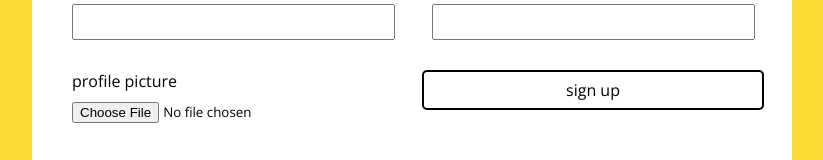
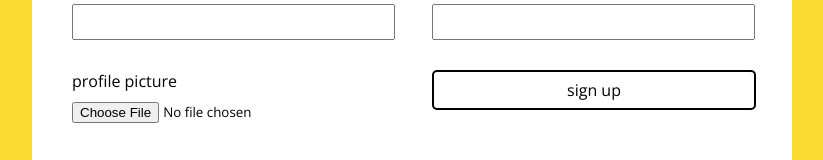
Before and after one commit to allucinatio/profile-setup, a plain HTML site: page index.html in a window 1280 px wide. Shown: the part 325-485 px from the top of the page, without its empty margins (228-1051 px from the left). Drawn offline with nearby package versions, Linux system fonts and the light colour scheme.

Commit message:
Fixes button size

```diff
--- a/styles/main.css
+++ b/styles/main.css
@@ -97,12 +97,13 @@ section {
 
 .sign-up {
   grid-area: sign-up;
-  width: 95%;
+  width: 90%;
   height: 40px;
   text-align: center;
-  padding: 7px;
+  padding: 7px 0px 7px 0px;
   border: 2px solid black;
   border-radius: 5px;
+  margin-left: 20px;
 }
 
 .sign-up a {
```
